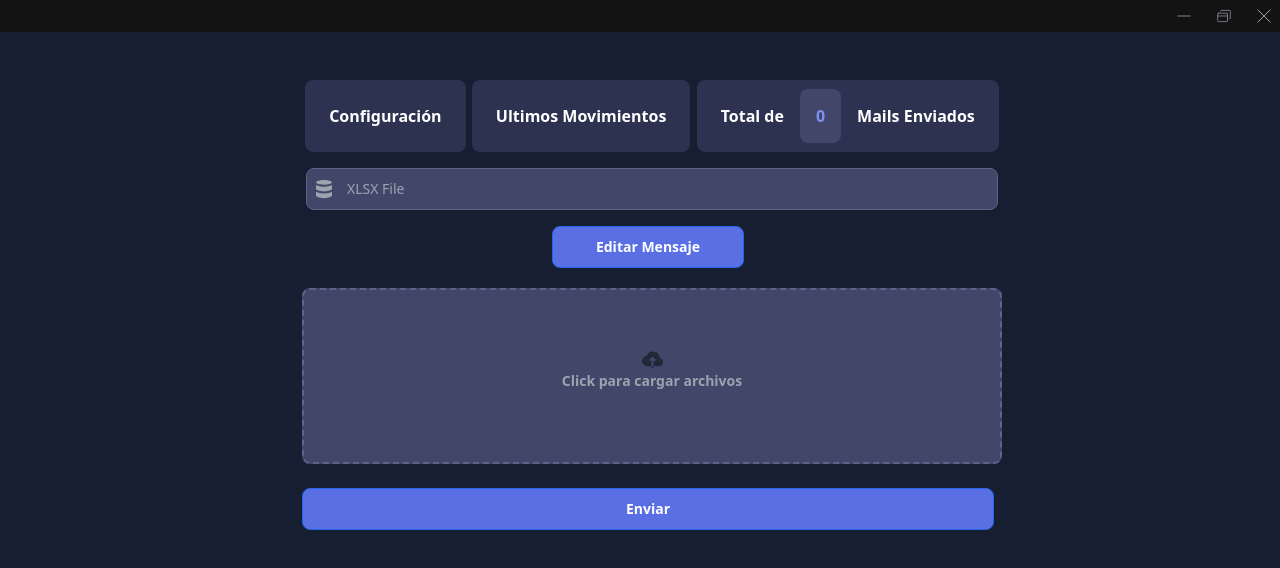
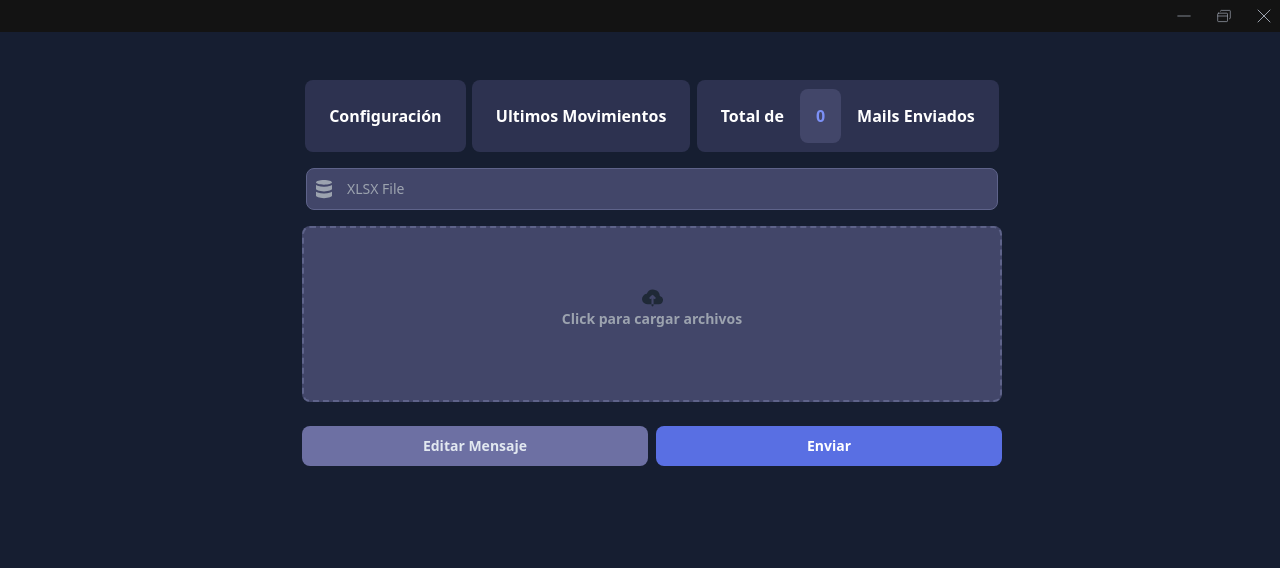
Before and after one commit to cherubinifranco/beanit, a React (Create React App) app: page / in a window 1280 px wide. Shown: the top 568 px of the page. Built offline with nearby package versions, Linux system fonts and the light colour scheme.

Commit message:
Moved 'Edit message' button to a better part

```diff
--- a/src/pages/Index.jsx
+++ b/src/pages/Index.jsx
@@ -4,7 +4,7 @@ import {
   sendMails,
   loadTemplateDataFromXlsx,
   addAudit,
-  sendTestMail
+  sendTestMail,
 } from "../utils";
 import FormItem from "../components/FormItem";
 import MailsTable from "../components/MailsTable";
@@ -80,8 +80,6 @@ export default function IndexPage() {
     }
   }
 
-
-
   async function submitMails(event) {
     event.preventDefault();
 
@@ -107,7 +105,7 @@ export default function IndexPage() {
     const [errors, sendedMails] = data;
     updateClientErrors(errors);
     updateSendedMails(sendedMails);
-    updateTotalSended(totalSended + sendedMails.length)
+    updateTotalSended(totalSended + sendedMails.length);
     localStorage.setItem("clientErrorsComunicado", JSON.stringify(errors));
     localStorage.setItem("sendedMailsComunicado", JSON.stringify(sendedMails));
     toggleModal("Se enviaron con exito los mails", TYPES.SUCCESS);
@@ -149,14 +147,7 @@ export default function IndexPage() {
         <FormItem title="XLSX File" function={updateXLSX} value={xlsxFile}>
           {DatabaseIcon}
         </FormItem>
-        <div className="flex justify-around">
-          <a
-            href="#/mensajes"
-            className="py-2.5 px-5 me-2 mb-2 w-48 text-center text-sm font-bold rounded-lg border bg-accent2 text-mainbg border-blue-600 text-white hover:bg-accent"
-          >
-            Editar Mensaje
-          </a>
-        </div>
+
         <div className="flex items-center justify-center w-full">
           <button
             type="button"
@@ -193,16 +184,22 @@ export default function IndexPage() {
             </div>
           ))}
         </div>
-        <button
-          type="submit"
-          className="py-2.5 px-5 me-2 mb-2 text-sm font-bold rounded-lg border bg-accent2 text-mainbg border-blue-600 text-white hover:bg-accent"
-        >
-          Enviar
-        </button>
+        <div className="flex justify-around gap-2">
+          <a
+            href="#/mensajes"
+            className="w-full py-2.5 px-5 text-center text-sm font-bold rounded-lg bg-extra text-mainbg text-slate-200 hover:bg-accent"
+          >
+            Editar Mensaje
+          </a>
+          <button
+            type="submit"
+            className="w-full py-2.5 px-5 text-sm font-bold rounded-lg bg-accent2 text-mainbg text-white hover:bg-accent"
+          >
+            Enviar
+          </button>
+        </div>
       </form>
-      <div className="mt-6"></div>
       <MailsTable array={clientErrors} />
-      <div className="mt-6"></div>
       <MailsTable array={sendedMails} />
 
       {showModal && (
```
